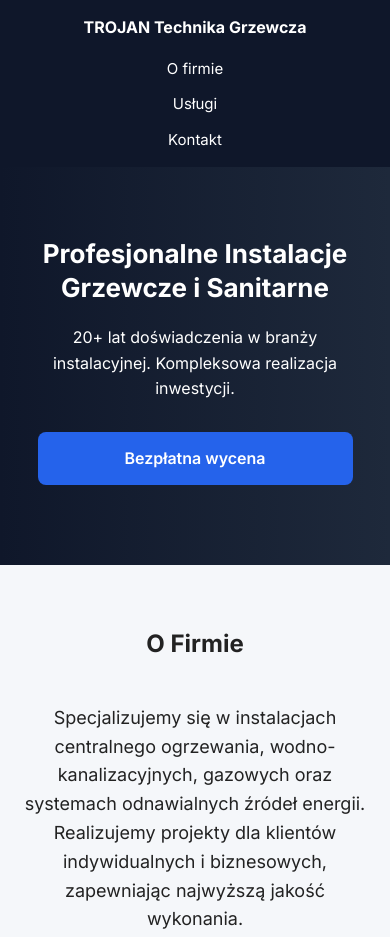
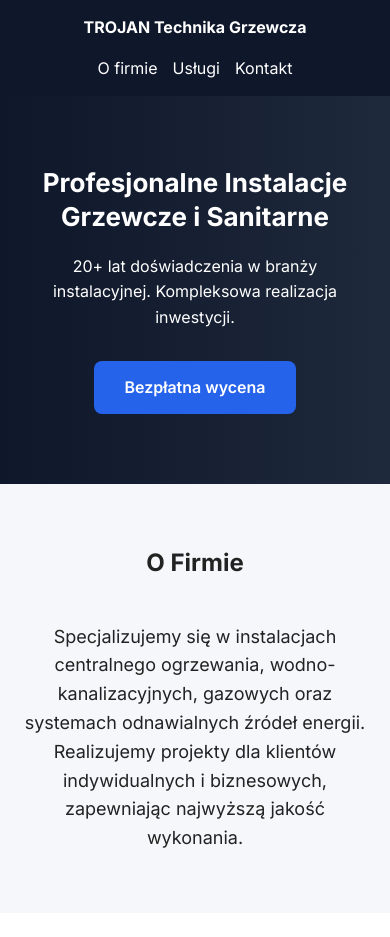
Before and after one commit to maksfalmion-glitch/TROJANTechnikaGrzewcza, a plain HTML site: page index.html in a window 390 px wide. Shown: the top 937 px of the page. Drawn offline with Linux system fonts and the light colour scheme.

Commit message:
Update index.html

```diff
--- a/index.html
+++ b/index.html
@@ -7,6 +7,10 @@
 <link href="https://fonts.googleapis.com/css2?family=Inter:wght@300;400;600;700&display=swap" rel="stylesheet">
 
 <style>
+/* ===================== */
+/* PEŁNY POPRAWIONY CSS */
+/* ===================== */
+
 *{margin:0;padding:0;box-sizing:border-box}
 
 body{
@@ -52,6 +56,8 @@ nav ul{
     list-style:none;
     display:flex;
     gap:20px;
+    margin:0;
+    padding:0;
 }
 
 nav a{
@@ -224,24 +230,13 @@ font-size:14px;
 }
 
 /* ===================== */
-/* MOBILE */
+/* MOBILE RESPONSIVE */
 /* ===================== */
 
 @media(max-width:768px){
 
     section{
         padding:60px 0;
-}
-
-nav{
-flex-direction:column;
-gap:15px;
-}
-
-nav ul{
-flex-direction:column;
-gap:10px;
-text-align:center;
     }
 
     .hero{
@@ -278,14 +273,32 @@ height:300px;
     }
 
     .btn{
-width:100%;
-margin-bottom:10px;
+        width:auto; /* przyciski menu i CTA nie muszą być full-width */
+        margin-bottom:0;
+    }
+
+    /* MENU NA TELEFONIE - OBOK SIEBIE */
+    nav{
+        flex-direction:row;
+        justify-content:center;
+        gap:15px;
+    }
+
+    nav ul{
+        flex-direction:row;
+        flex-wrap:wrap;
+        justify-content:center;
+        gap:15px;
+    }
+
+    nav a{
+        font-size:16px;
     }
 
     .cta-buttons{
         flex-direction:column;
+        align-items:center;
     }
-
 }
 </style>
 </head>
```
Lines whose indentation alone changed are shown as unchanged.
